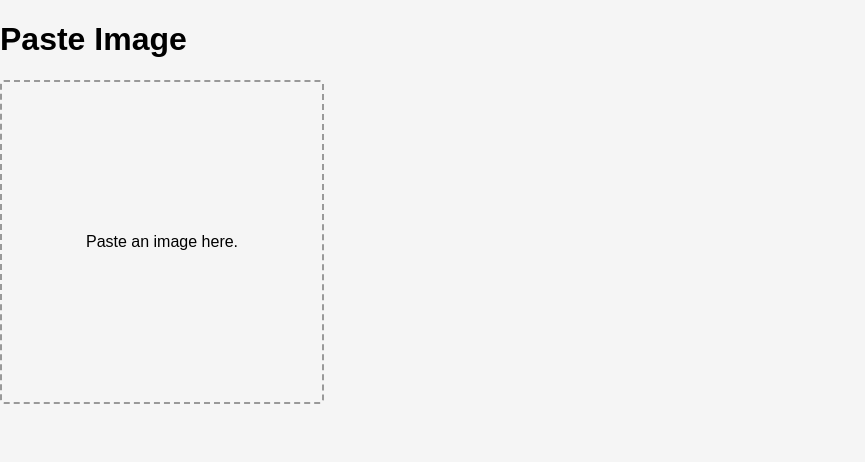
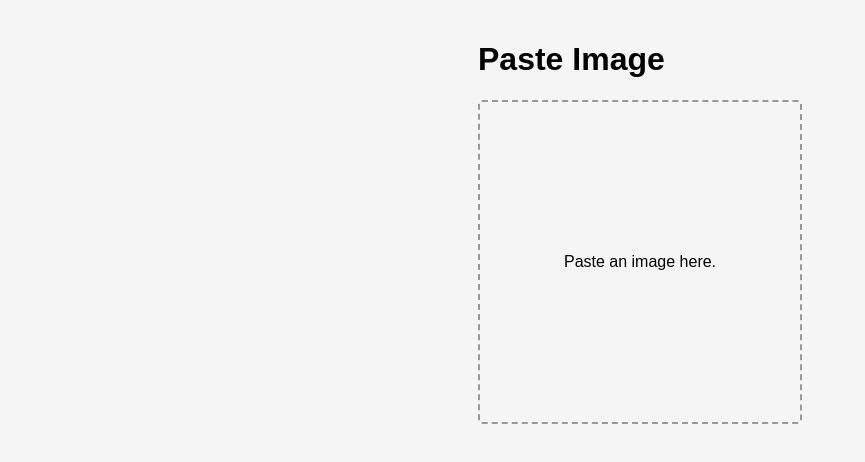
Before and after one commit to AkhandPratapSingh1/qr-final, a React (Create React App) app: page / in a window 1280 px wide. Shown: the top 462 px of the page, without its empty margins (0-865 px from the left). Built offline with nearby package versions, Linux system fonts and the light colour scheme.

Commit message:
Update App.js

```diff
--- a/src/App.js
+++ b/src/App.js
@@ -4,7 +4,9 @@ import PasteImage from './PasteImage';
 
 function App() {
   return (
+    <div className='app-container'>
     <PasteImage />
+    </div>
   );
 }
 
```
